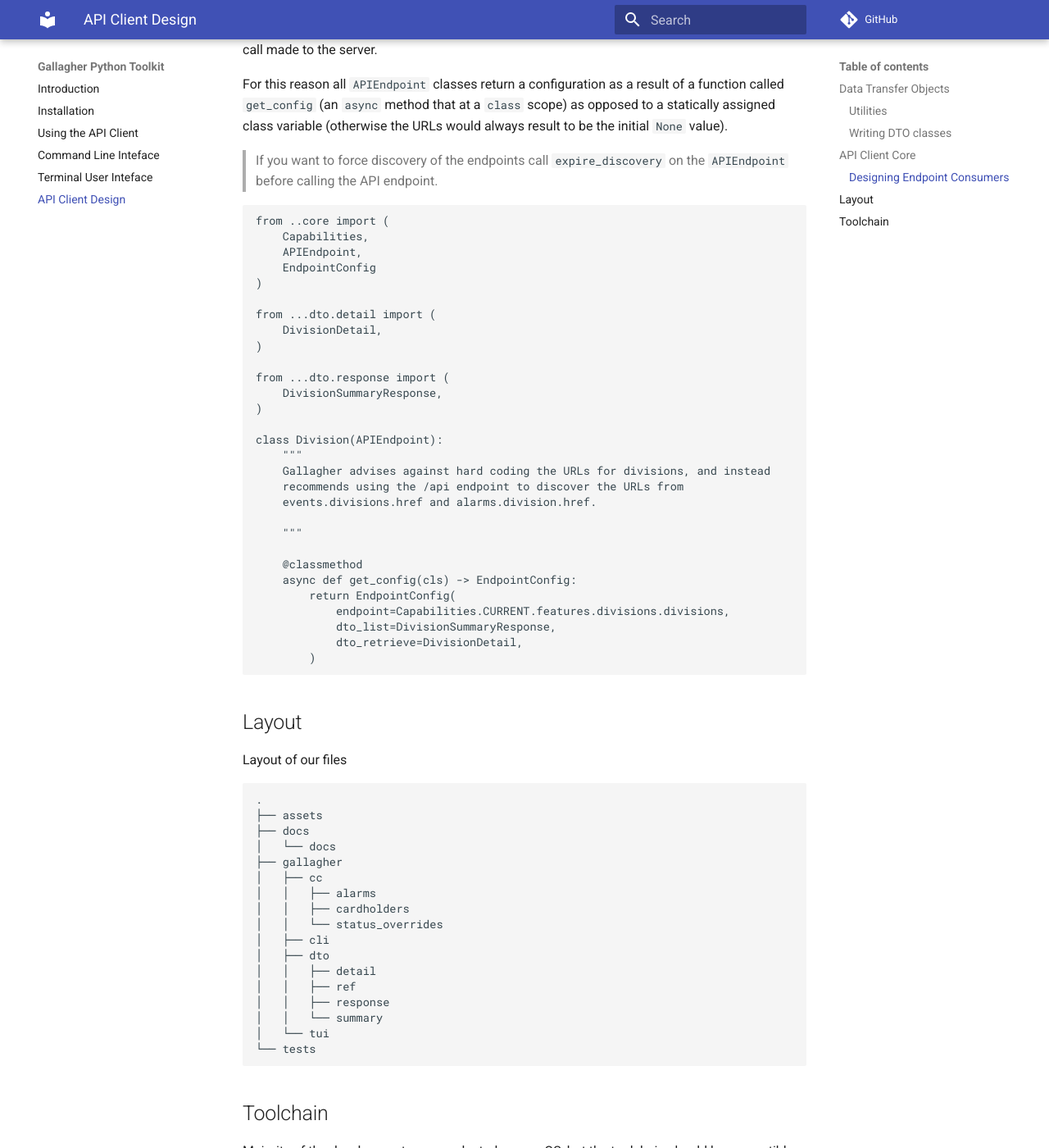
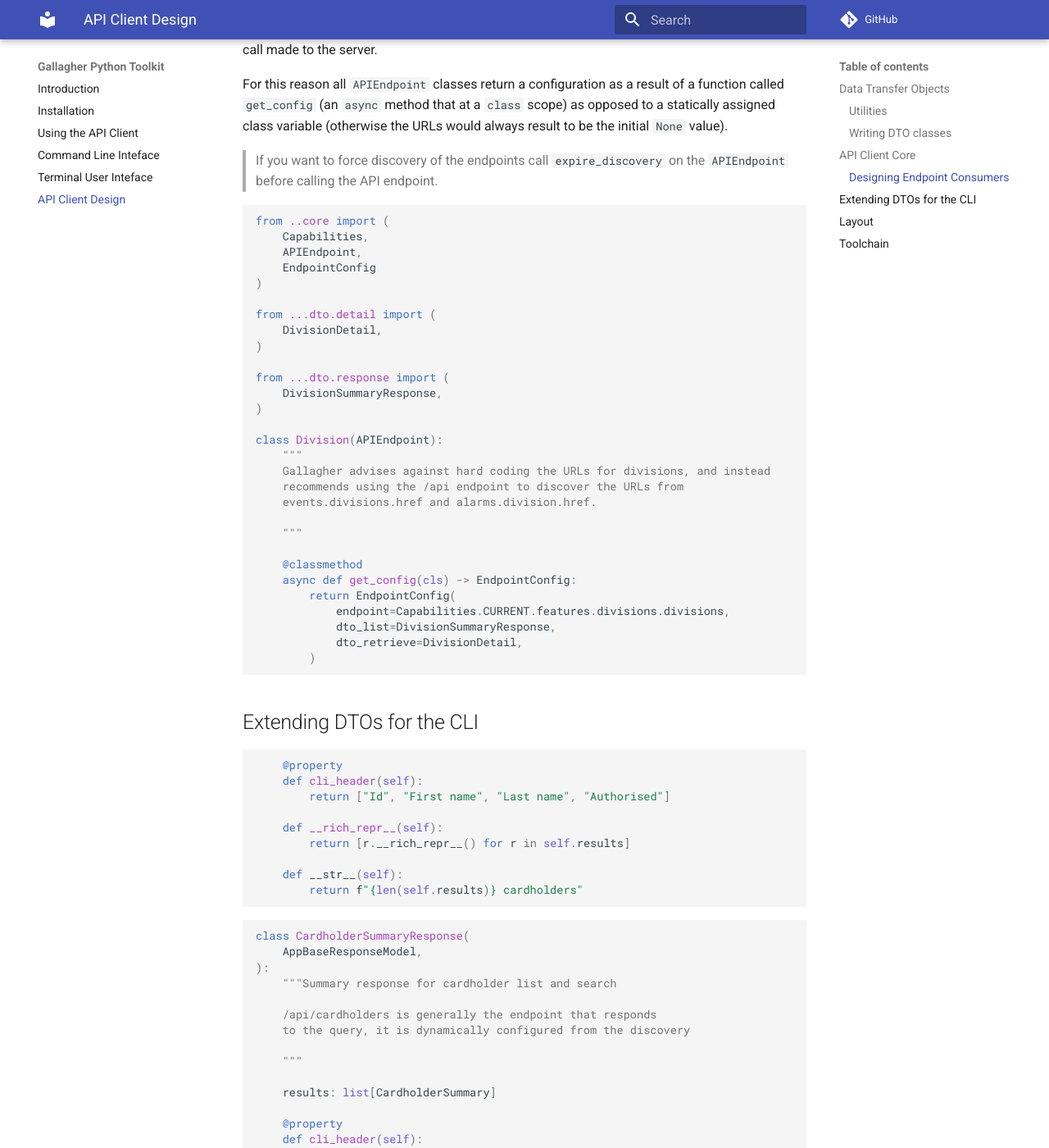
Before and after one commit to anomaly/gallagher, an MkDocs documentation site: the page built from docs/docs/design.md, in a window 1280 px wide and 1400 px high, scrolled down 2905 px. Shown: the whole window at 82% size. Built offline with MkDocs 1.6.1 and Material for MkDocs 9.7.7, drawn with Linux system fonts in a browser that asks for light colours; comment, search, counter and statistics services are not loaded; some of the changed text lies outside the part shown.

Commit message:
docs: placeholder for cli design wisdom

````diff
--- a/docs/docs/design.md
+++ b/docs/docs/design.md
@@ -122,6 +122,44 @@ class Division(APIEndpoint):
         )
 ```
 
+## Extending DTOs for the CLI
+
+```python
+    @property
+    def cli_header(self):
+        return ["Id", "First name", "Last name", "Authorised"]
+
+    def __rich_repr__(self):
+        return [r.__rich_repr__() for r in self.results]
+
+    def __str__(self):
+        return f"{len(self.results)} cardholders"
+```
+
+```py
+class CardholderSummaryResponse(
+    AppBaseResponseModel,
+):
+    """Summary response for cardholder list and search
+
+    /api/cardholders is generally the endpoint that responds
+    to the query, it is dynamically configured from the discovery
+
+    """
+
+    results: list[CardholderSummary]
+
+    @property
+    def cli_header(self):
+        return ["Id", "First name", "Last name", "Authorised"]
+
+    def __rich_repr__(self):
+        return [r.__rich_repr__() for r in self.results]
+
+    def __str__(self):
+        return f"{len(self.results)} cardholders"
+```
+
 ## Layout
 
 Layout of our files
--- a/docs/mkdocs.yml
+++ b/docs/mkdocs.yml
@@ -8,6 +8,7 @@ theme:
 
 markdown_extensions:
     - mkdocs-typer
+    - codehilite
 
 nav:
   - Introduction: index.md
````
